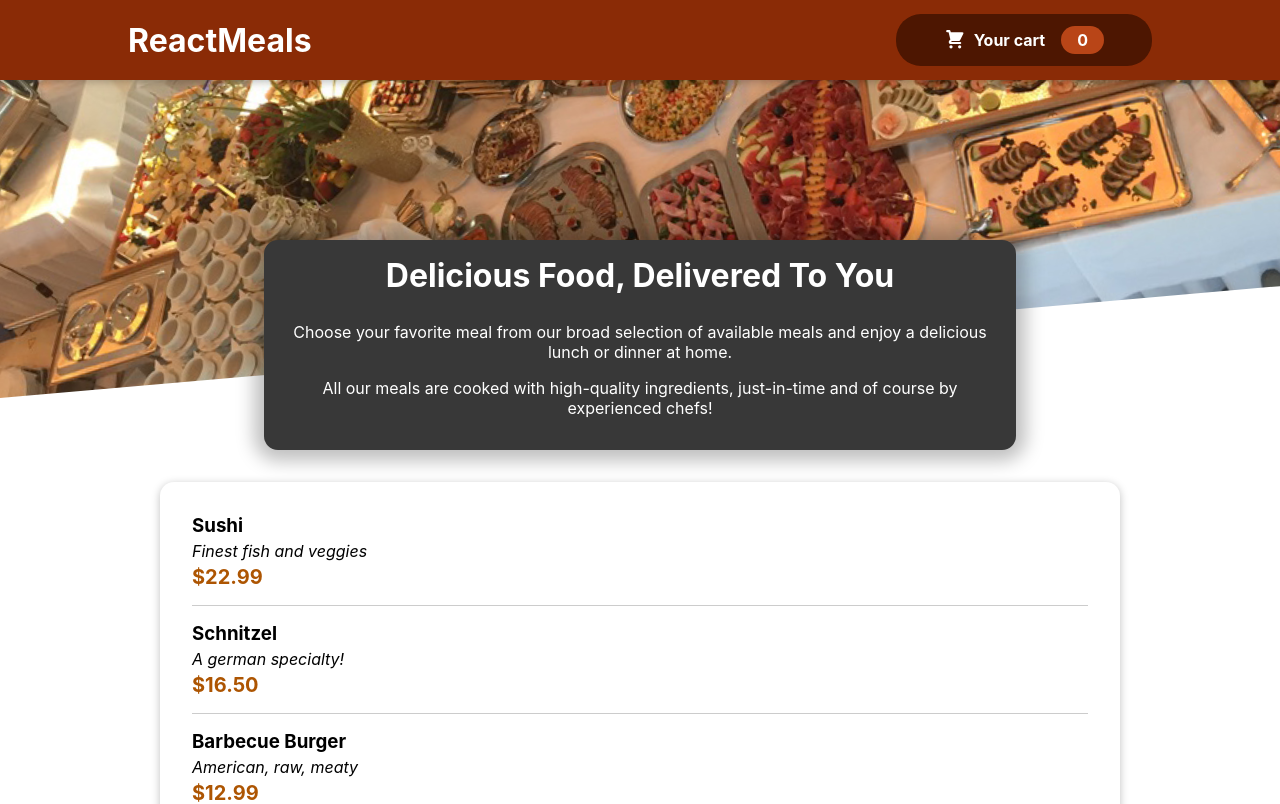
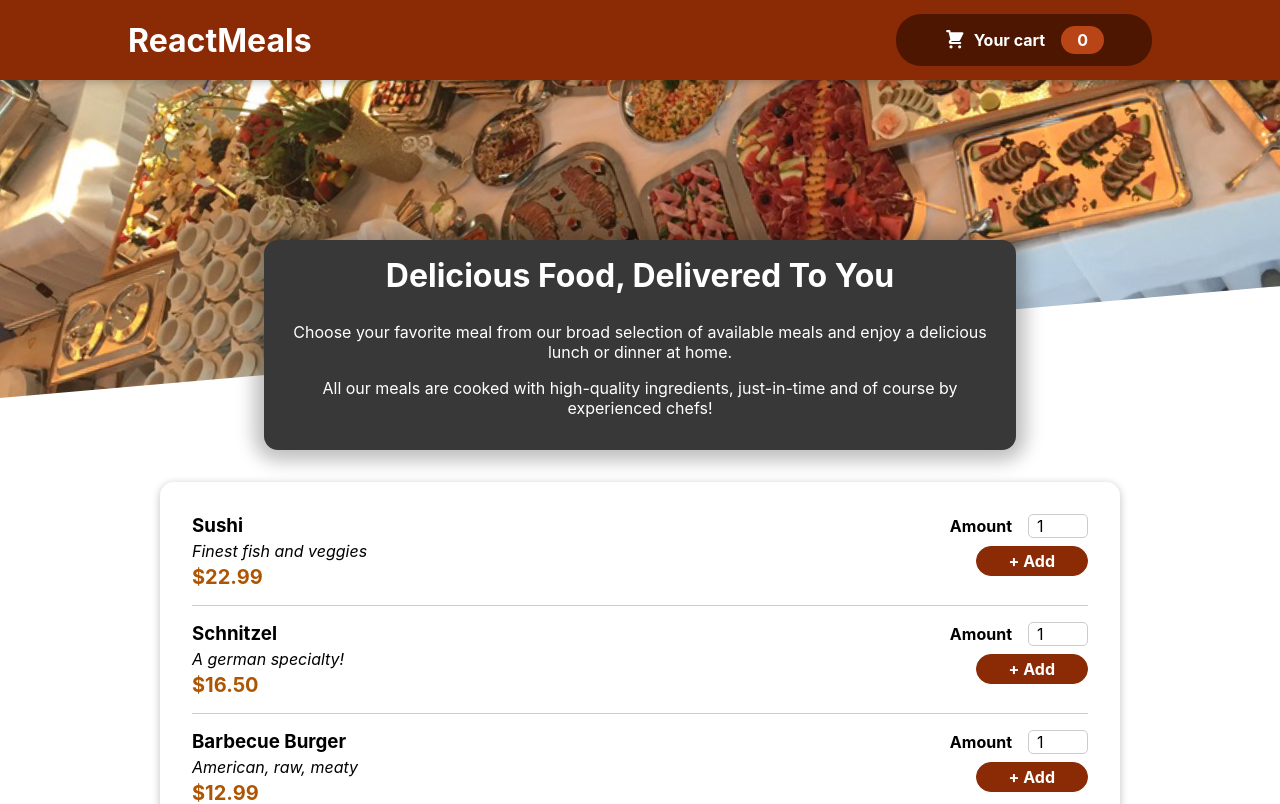
Before and after one commit to josepo/food, a React (Create React App) app: page / in a window 1280 px wide. Shown: the top 804 px of the page. Built offline with nearby package versions, Linux system fonts and the light colour scheme.

Commit message:
Add form to add meal items

```diff
--- a/src/components/Layout/HeaderCartButton.js
+++ b/src/components/Layout/HeaderCartButton.js
@@ -9,7 +9,7 @@
             <CartIcon />
          </span>
          <span>Your cart</span>
-         <span class={ css.badge }>
+         <span className={ css.badge }>
             0
          </span>
       </button>
--- a/src/components/Meals/AvailableMeals.js
+++ b/src/components/Meals/AvailableMeals.js
@@ -31,7 +31,7 @@
 
 const AvailableMeals = () => {
    const meals =
-      DUMMY_MEALS.map(meal => <MealItem key={ meal.id } meal={ meal } />);
+      DUMMY_MEALS.map(meal => <MealItem id={ meal.id } key={ meal.id } meal={ meal } />);
 
    return (
       <section className={css.meals}>
--- a/src/components/Meals/MealItem/MealItem.js
+++ b/src/components/Meals/MealItem/MealItem.js
@@ -1,6 +1,7 @@
 import css from './MealItem.module.css';
+import MealItemForm from './MealItemForm';
 
-const MealItem = ({ meal }) => {
+const MealItem = ({ id, meal }) => {
    return (
       <li className={ css.meal }>
          <div>
@@ -9,7 +10,7 @@
             <div className={ css.price }>${ meal.price.toFixed(2) }</div>
          </div>
          <div>
-
+            <MealItemForm id={ id } />
          </div>
       </li>
    );
--- a/src/components/Meals/MealItem/MealItemForm.js
+++ b/src/components/Meals/MealItem/MealItemForm.js
@@ -1,5 +1,25 @@
-const MealItemForm = () => {
+import Input from '../../UI/Input';
 
+import css from './MealItemForm.module.css';
+
+const MealItemForm = ({ id }) => {
+   return (
+      <form className={css.form}>
+         <Input
+            label='Amount'
+            input={{
+               id: 'amount_' + id,
+               type: 'number',
+               min: '1',
+               max: '5',
+               step: '1',
+               defaultValue: '1'
+            }}
+         />
+
+         <button>+ Add</button>
+      </form>
+   )
 };
 
 export default MealItemForm;
--- /dev/null
+++ b/src/components/Meals/MealItem/MealItemForm.module.css
@@ -0,0 +1,20 @@
+.form {
+   text-align: right;
+ }
+
+ .form button {
+   font: inherit;
+   cursor: pointer;
+   background-color: #8a2b06;
+   border: 1px solid #8a2b06;
+   color: white;
+   padding: 0.25rem 2rem;
+   border-radius: 20px;
+   font-weight: bold;
+ }
+
+ .form button:hover,
+ .form button:active {
+   background-color: #641e03;
+   border-color: #641e03;
+ }
--- /dev/null
+++ b/src/components/UI/Input.js
@@ -0,0 +1,12 @@
+import css from './Input.module.css';
+
+const Input = ({ label, input }) => {
+   return (
+      <div className={ css.input }>
+         <label htmlFor={ input.id }>{ label }</label>
+         <input { ...input }></input>
+      </div>
+   )
+};
+
+export default Input;
--- /dev/null
+++ b/src/components/UI/Input.module.css
@@ -0,0 +1,18 @@
+.input {
+   display: flex;
+   align-items: center;
+   margin-bottom: 0.5rem;
+ }
+
+ .input label {
+   font-weight: bold;
+   margin-right: 1rem;
+ }
+
+ .input input {
+   width: 3rem;
+   border-radius: 5px;
+   border: 1px solid #ccc;
+   font: inherit;
+   padding-left: 0.5rem;
+ }
```
